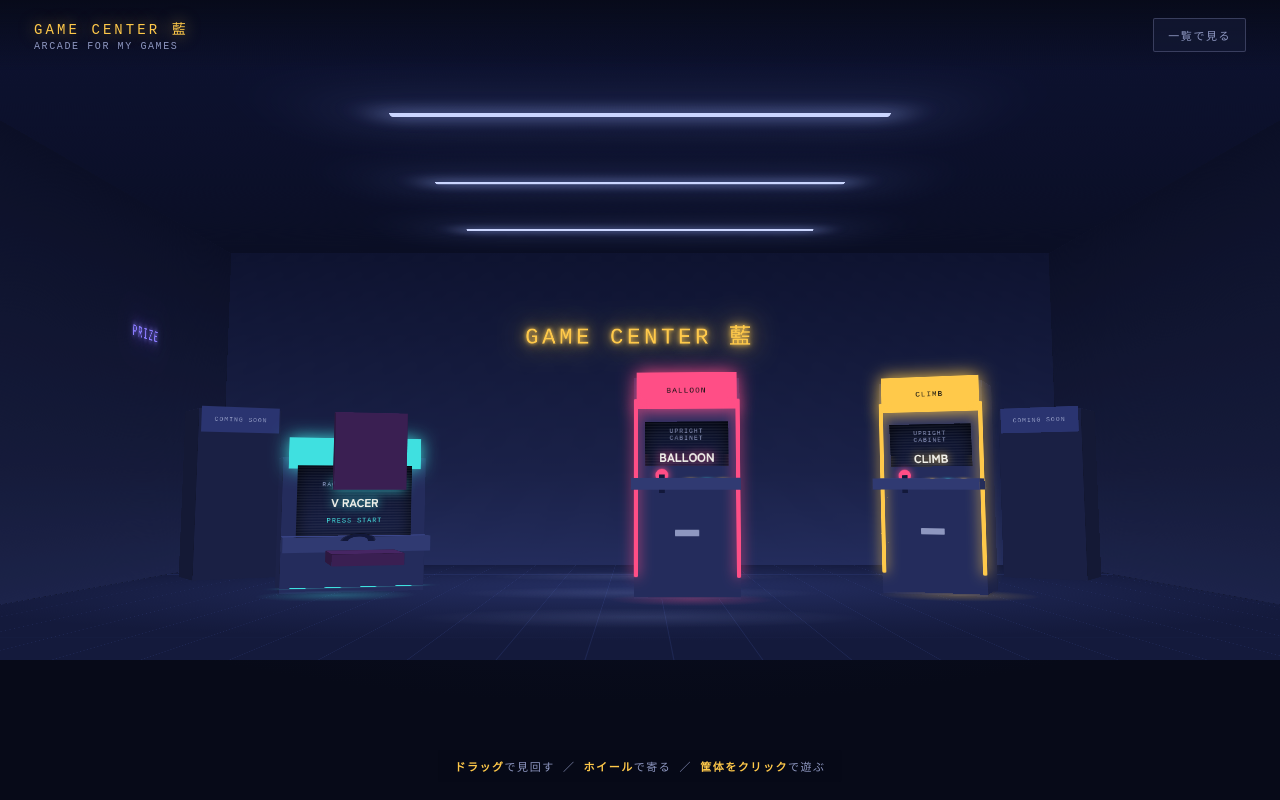
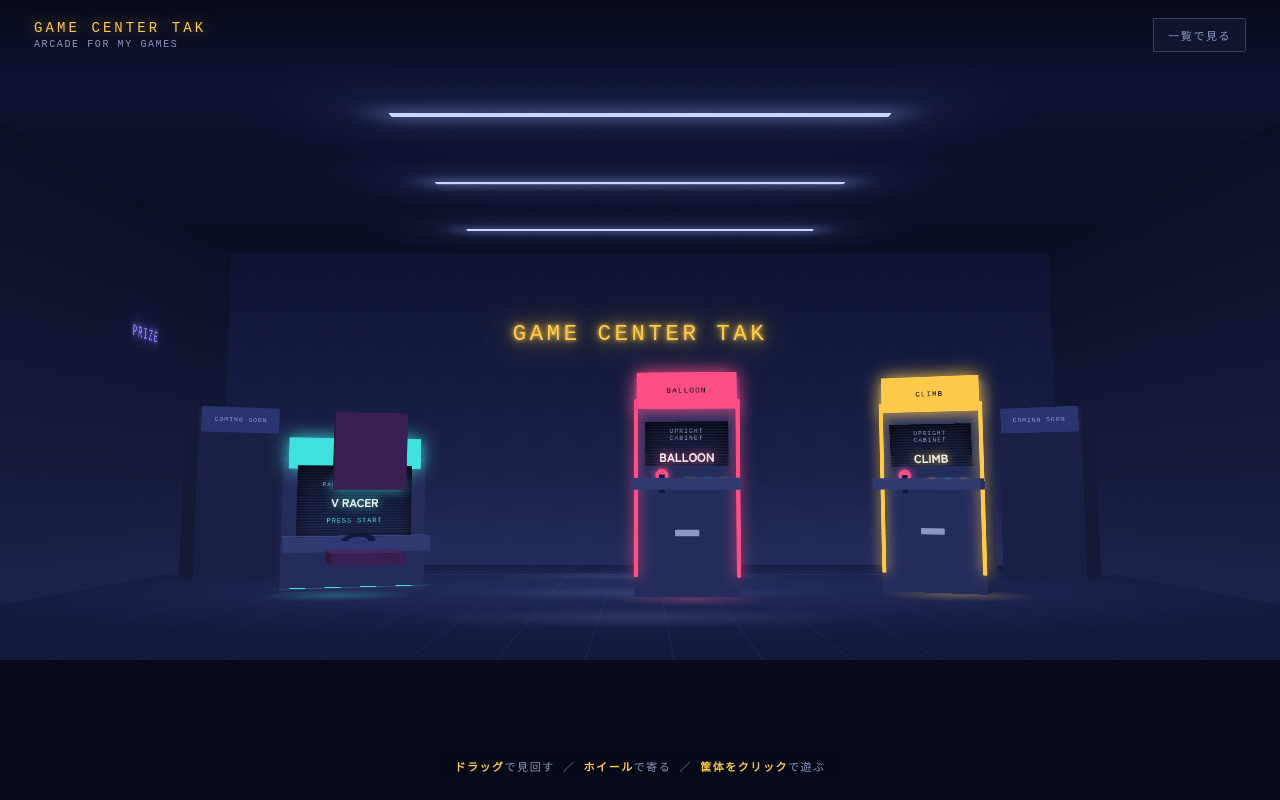
Before and after one commit to tak3216-ctrl/arcade, a plain HTML site: page index.html in a window 1280 px wide. Drawn offline with Linux system fonts and the light colour scheme; a web font is replaced by a local one.

Commit message:
店名をTAKに変更

```diff
--- a/index.html
+++ b/index.html
@@ -3,8 +3,8 @@
 <head>
 <meta charset="UTF-8">
 <meta name="viewport" content="width=device-width,initial-scale=1">
-<title>GAME CENTER 藍</title>
-<meta name="description" content="自作ゲームを、ゲームセンターの筐体から遊べる置き場。レースゲームとアーケードゲームを公開中。">
+<title>GAME CENTER TAK</title>
+<meta name="description" content="ゲームセンターの筐体から遊べる置き場。できたものを順次公開。">
 <link href="https://fonts.googleapis.com/css2?family=DotGothic16&family=Zen+Kaku+Gothic+New:wght@400;700;900&display=swap" rel="stylesheet">
 <style>
 :root{
@@ -134,7 +134,7 @@ html,body{margin:0;height:100%;overflow:hidden;background:var(--ai);
 </div>
 
 <div class="hud" id="top">
-  <div class="logo">GAME CENTER 藍<small>ARCADE FOR MY GAMES</small></div>
+  <div class="logo">GAME CENTER TAK<small>ARCADE FOR MY GAMES</small></div>
   <button class="ghost" id="toList">一覧で見る</button>
 </div>
 <div class="hud" id="hint"><b>ドラッグ</b>で見回す ／ <b>ホイール</b>で寄る ／ <b>筐体をクリック</b>で遊ぶ</div>
@@ -244,7 +244,7 @@ function neon(text, color, size, x, y, z, ry){
   d.textContent = text;
   return d;
 }
-neon('GAME CENTER 藍', '#FFC94A', 46, 0, -470, -RD/2+6, 0);
+neon('GAME CENTER TAK', '#FFC94A', 46, 0, -470, -RD/2+6, 0);
 neon('PRIZE',    '#8A7BFF', 26, -RW/2+6, -400, -180,  90);
 neon('OPEN 24H', '#3FE0E0', 26,  RW/2-6, -400, -180, -90);
 
```
